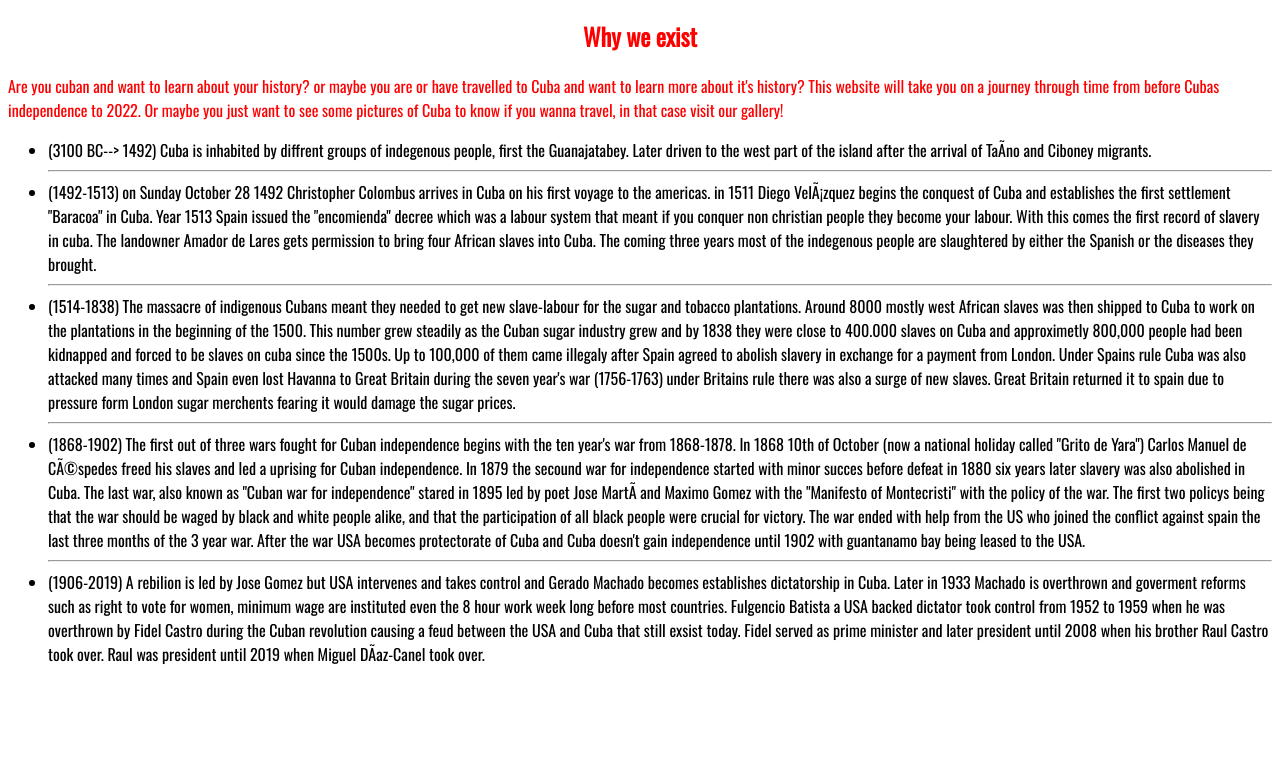
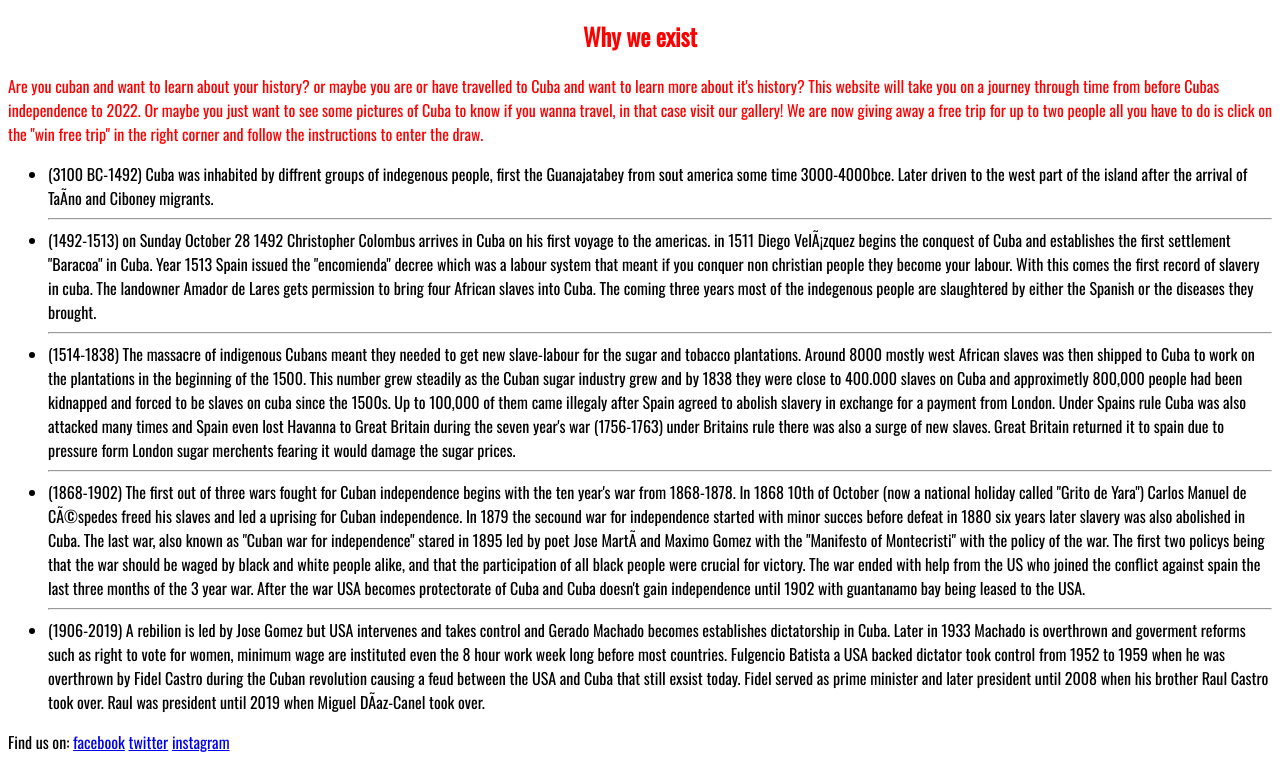
Before and after one commit to Maximiliam999/History-Website, a plain HTML site: page index.html in a window 1280 px wide. Shown: the part 744-1506 px from the top of the page. Before the commit the page ends 1426 px from the top, so only its background shows below. Drawn offline with nearby package versions, Linux system fonts and the light colour scheme.

Commit message:
Added footer with links to social media

```diff
--- a/index.html
+++ b/index.html
@@ -34,11 +34,11 @@
    <section id="about-us">
     <h2>Why we exist</h2>
     <p>Are you cuban and want to learn about your history? or maybe you are or have travelled to Cuba and want to learn more about it's history? This website will take you
-        on a journey through time from before Cubas independence to 2022. Or maybe you just want to see some pictures of Cuba to know if you wanna travel, in that case visit our gallery!</p>
+        on a journey through time from before Cubas independence to 2022. Or maybe you just want to see some pictures of Cuba to know if you wanna travel, in that case visit our gallery! We are now giving away a free trip for up to two people all you have to do is click on the "win free trip" in the right corner and follow the instructions to enter the draw.</p>
     </section>
     <section id="Timeline">
         <ul>
-            <li>(3100 BC--> 1492) Cuba is inhabited by diffrent groups of indegenous people, first the Guanajatabey. Later driven to the west part of the island after the arrival of Taíno and Ciboney migrants. </li>
+            <li>(3100 BC-1492) Cuba was inhabited by diffrent groups of indegenous people, first the Guanajatabey from sout america some time 3000-4000bce. Later driven to the west part of the island after the arrival of Taíno and Ciboney migrants. </li>
             <hr>
             <li>(1492-1513) on Sunday October 28 1492 Christopher Colombus arrives in Cuba on his first voyage to the americas. in 1511  Diego Velázquez begins the conquest of Cuba and establishes the first settlement "Baracoa" in Cuba.  Year 1513 Spain issued the "encomienda" decree which was a labour system that meant if you conquer non christian people they become your labour. With this comes the first record of slavery in cuba. The landowner Amador de Lares gets permission to bring four African slaves into Cuba. The coming three years most of the indegenous people are slaughtered by either the Spanish or the diseases they brought.  </li>
             <hr>
@@ -51,7 +51,10 @@
         </ul>
     </section>
     <footer>
-
+        <span>Find us on:</span>
+        <a href="https://www.facebook.com/" target="_blank" rel="noopener" aria-label="find us on facebook">facebook</a>
+        <a href="https://twitter.com/" target="_blank" rel="noopener" aria-label="find us on twitter">twitter</a>
+        <a href="https://www.instagram.com/" target="_blank" rel="noopener" aria-label="find us on instagram">instagram</a>
     </footer>
 </body>
 </html>
```
Also changed, not shown: signup.html (+2 -1 lines).
